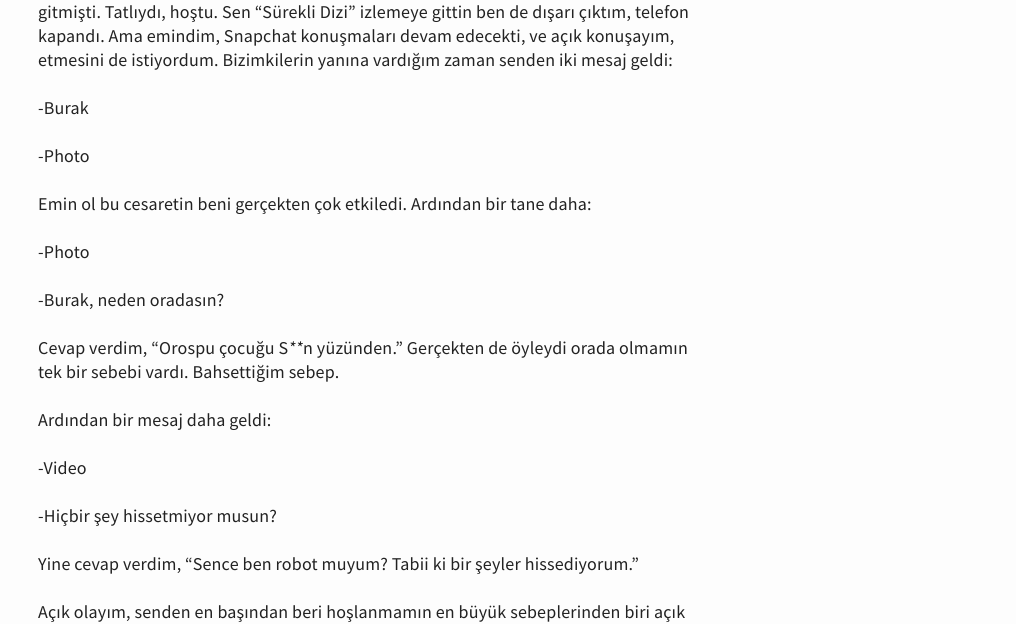
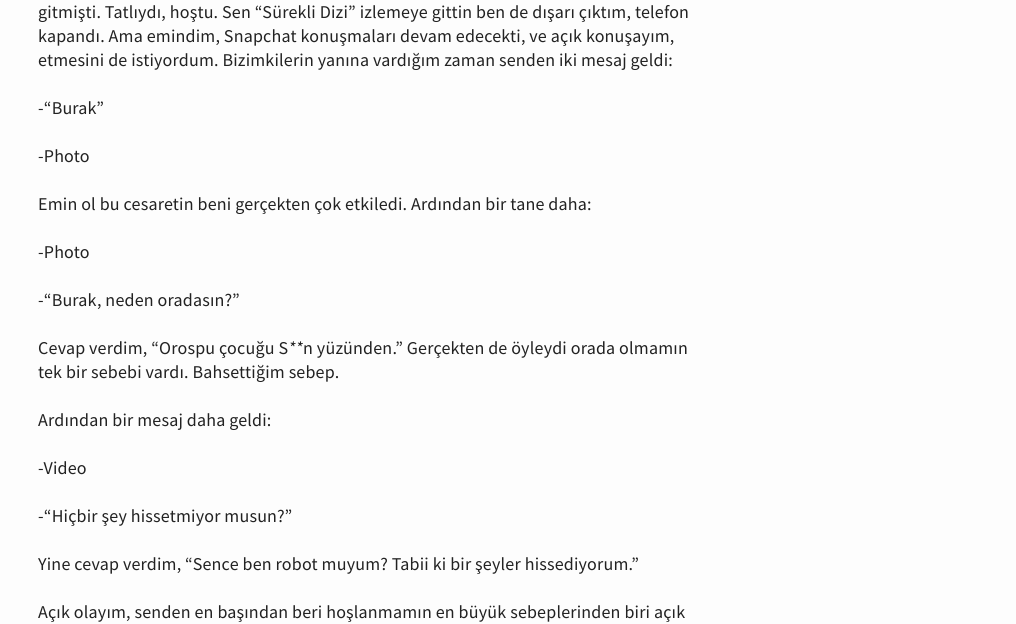
Before and after one commit to burraksumer/Blog, a Jekyll site: the page built from _posts/2019-02-01-pagan.md, in a window 1280 px wide and 900 px high, scrolled down 1635 px. Shown: the part 164-788 px from the top of the window, without its empty margins (264-1280 px from the left). Built offline with Jekyll 4.4.1, drawn with Linux system fonts in a browser that asks for light colours.

```diff
--- a/_posts/2019-02-01-pagan.md
+++ b/_posts/2019-02-01-pagan.md
@@ -12,7 +12,7 @@ Benden "rumuz" istedin, hatırlamam gerekti, tahmin etmem lazımdı aslında. Za
 
 Bir gece ben uyuduktan on dakika sonra bir bildirim gelmiş, saat kaçta uyuduğumu biliyorum çünkü her zaman yatağa girmeden önce saate bakarım. Bildirimi sabah gördüm, sabah cevap verdim. Ben cevap verdiğimde sabahtı, sen uyandığında öğlen. O gün arkadaşlarımla, mesleğimizi icra etmeye, şarap içmeye gidiyorduk. Telefonum çaldı, tuvaletteydim ya, açamadım. Snapchat'te arama özelliği mi varmış?! İlk defa görmüştüm, telefona benzeyen ikona tıkladım ve bekledim. Kimse açmadı, çalması bittiği gibi yeniden çalmaya başladı. Sen arıyordun. İlk konuşmamızı sanırım hayatım boyunca unutmayacağım, gerçekten eğlendim. Senin hakkında birçok bilgi edindim. Bazıları gerekli, bazıları gereksiz. Bana kalsa hepsi iyi bilgilerdi. Ben gayet memnundum, sana birkaç tavsiye verdim. Hala da arkasındayım. Tuzla, çok uzak. Daha sonra benden telefon numaramı istedin. İstemedin, sordun. "Alabilir miyim?", "Bakarız." Buna daha troll bir cevap veremezdim ama ne yapayım zaten seninle haberleşiyorduk ve telefon numarası çok da önemli bir şey değildi. O gün seninle konuşmamı ve "ilgilenmemi" istedin. Söz vermiş olmasam bütün gün hiç sıkılmadan seninle konuşabilirdim. Konuşma şeklin, açık sözlülüğün, gayet rahatça küfür edebilmen açıkcası benim hoşuma gitmişti. Tatlıydı, hoştu. Sen "Sürekli Dizi" izlemeye gittin ben de dışarı çıktım, telefon kapandı. Ama emindim, Snapchat konuşmaları devam edecekti, ve açık konuşayım, etmesini de istiyordum. Bizimkilerin yanına vardığım zaman senden iki mesaj geldi:
 
--Burak
+-"Burak"
 
 -Photo
 
@@ -20,7 +20,7 @@ Emin ol bu cesaretin beni gerçekten çok etkiledi. Ardından bir tane daha:
 
 -Photo
 
--Burak, neden oradasın?
+-"Burak, neden oradasın?"
 
 Cevap verdim, "Orospu çocuğu S****n yüzünden." Gerçekten de öyleydi orada olmamın tek bir sebebi vardı. Bahsettiğim sebep.
 
@@ -28,7 +28,7 @@ Ardından bir mesaj daha geldi:
 
 -Video
 
--Hiçbir şey hissetmiyor musun?
+-"Hiçbir şey hissetmiyor musun?"
 
 Yine cevap verdim, "Sence ben robot muyum? Tabii ki bir şeyler hissediyorum."
 
```
